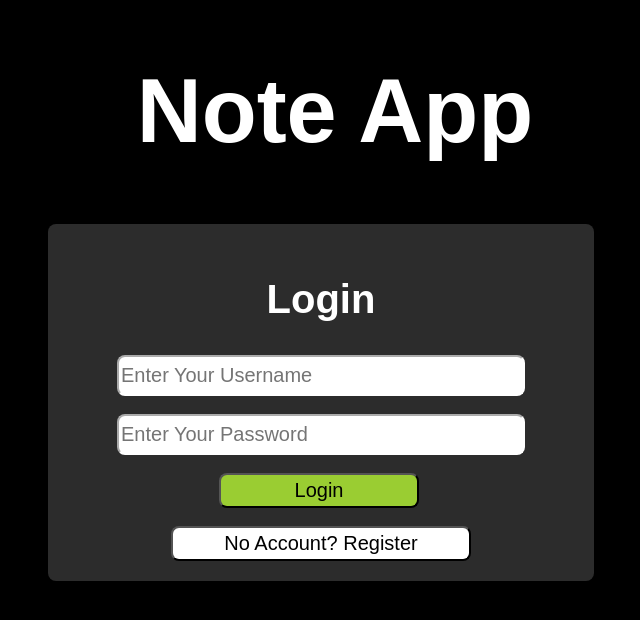
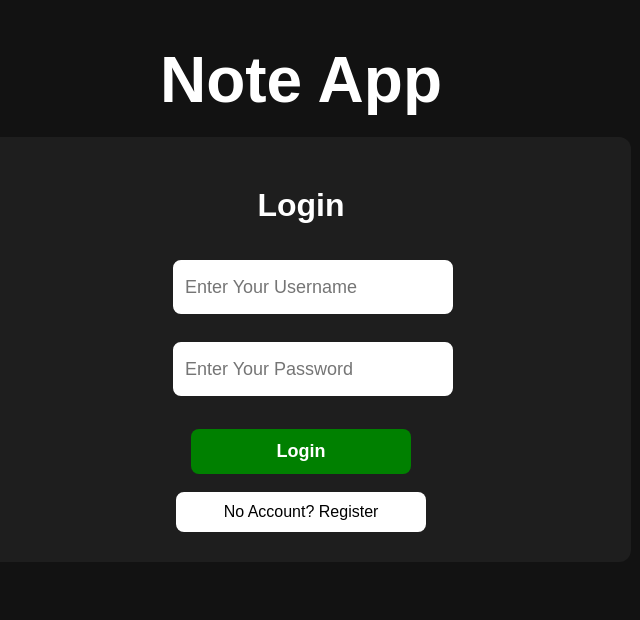
Before and after one commit to VaidyaIshan/noteapp, a PHP site: page / in a window 1280 px wide. Shown: the top 620 px of the page, without its empty margins (339-979 px from the left). Run offline with PHP 8.4, Linux system fonts and the light colour scheme.

Commit message:
Final Commit

```diff
--- a/src/css/index.css
+++ b/src/css/index.css
@@ -1,60 +1,80 @@
-body{
+body {
     font-family: Arial, Helvetica, sans-serif;
-    background-color: black;
-    color:white;
-}
-.main-title{
-    font-size: 90px;
-    margin-left: 37%;
-}
-.main-box{
-    width:40%;
+    background-color: #121212;
+    color: white;
     display: flex;
     flex-direction: column;
-    margin-left:30%;
     align-items: center;
-    background-color: #2c2c2c;
-    padding: 20px;
+    justify-content: center;
+    margin: 0;
+    text-align: center;
+}
+
+.main-title {
+    font-size: 64px;
+    font-weight: bold;
+    margin-bottom: 20px;
+    color: white;
+}
+
+.main-box {
+    width: 50%;
+    max-width: 600px;
+    display: flex;
+    flex-direction: column;
+    align-items: center;
+    background-color: #1e1e1e;
+    padding: 30px;
+    border-radius: 12px;
+}
+
+.input-box {
     border-radius: 8px;
+    width: 100%;
+    height: 40px;
+    color: black;
 
+    border: 2px solid white;
+    font-size: 18px;
+    padding: 5px 10px;
+    margin-top: 10px;
+}
+
+.btn {
+    width: 220px;
+    height: 45px;
+    font-size: 18px;
+    font-weight: bold;
+    background-color: green;
+    color: white;
+    border: none;
+    border-radius: 8px;
+    margin-top: 15px;
+    cursor: pointer;
 
 }
 
-    .input-box{
-        border-radius: 8px;
-        width:400px;
-        height:35px;
-        color:black;
-        border-color: white;
-        font-size: 20px;
+.btn:hover {
+    background-color: darkgreen;
+}
 
-    }
-    .btn{
-        width:200px;
-        height:35px;
-        font-size:20px;
-        background-color: yellowgreen;
+.btnn {
+    width: 250px;
+    height: 40px;
+    font-size: 16px;
+    background-color: white;
+    color: black;
+    border: none;
+    border-radius: 8px;
+}
 
-        border-radius: 8px;
-        margin-left: 25%;
-    }
-    .btnn:hover{
-        background-color: green;
-        color:white;
-    }
-    .btnn{
-        width:300px;
-        height:35px;
-        font-size:20px;
-        background-color: white;
+.btnn:hover {
+    background-color: #008877;
+    color: white;
+}
 
-        border-radius: 8px;
-        margin-left:0px;
-    }
-    .btn:hover{
-        background-color: green;
-        color:white;
-    }
-    .second-title{
-        font-size: 40px;
-    }
+.second-title {
+    font-size: 32px;
+    margin-top: 20px;
+    color: white;
+}
```
Also changed, not shown: src/css/createnote.css (+57 -36 lines), src/css/display.css (+64 -42 lines), src/css/home.css (+63 -34 lines).
